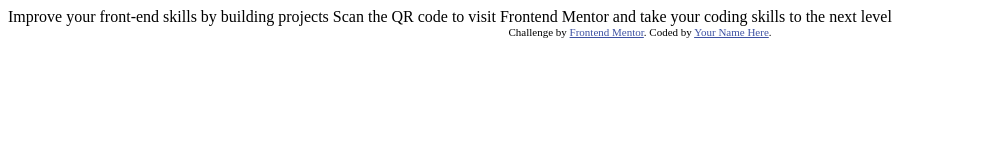
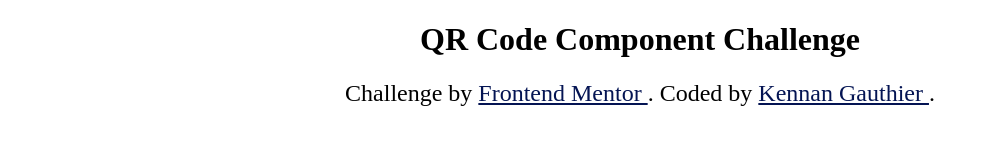
Before and after one commit to KennanDG/QR_CODE_COMPONENT, a plain HTML site: page qr-code-component-main/index.html in a window 1280 px wide. Shown: the whole page, without its empty margins (0-989 px from the left). Drawn offline with Linux system fonts and the light colour scheme.

Commit message:
Enabled hyperlink to my linkedin profile

```diff
--- a/qr-code-component-main/index.html
+++ b/qr-code-component-main/index.html
@@ -1,28 +1,34 @@
 <!DOCTYPE html>
 <html lang="en">
   <head>
-  <meta charset="UTF-8">
-  <meta name="viewport" content="width=device-width, initial-scale=1.0"> <!-- displays site properly based on user's device -->
+    <meta charset="UTF-8" />
+    <meta name="viewport" content="width=device-width, initial-scale=1.0" />
+    <!-- displays site properly based on user's device -->
 
-  <link rel="icon" type="image/png" sizes="32x32" href="./images/favicon-32x32.png">
+    <link
+      rel="icon"
+      type="image/png"
+      sizes="32x32"
+      href="./images/favicon-32x32.png"
+    />
+
+    <link rel="stylesheet" href="style.css">
 
     <title>Frontend Mentor | QR code component</title>
 
-  <!-- Feel free to remove these styles or customise in your own stylesheet 👍 -->
-  <style>
-    .attribution { font-size: 11px; text-align: center; }
-    .attribution a { color: hsl(228, 45%, 44%); }
-  </style>
   </head>
   <body>
-
-  Improve your front-end skills by building projects
-
-  Scan the QR code to visit Frontend Mentor and take your coding skills to the next level
+    <h1>QR Code Component Challenge</h1>
 
     <div class="attribution">
-    Challenge by <a href="https://www.frontendmentor.io?ref=challenge" target="_blank">Frontend Mentor</a>.
-    Coded by <a href="#">Your Name Here</a>.
+      Challenge by
+      <a href="https://www.frontendmentor.io?ref=challenge" target="_blank">
+        Frontend Mentor
+      </a>.
+      Coded by
+      <a href="https://www.linkedin.com/in/kennan-gauthier-021643186/" target="_blank">
+        Kennan Gauthier
+        </a>.
     </div>
   </body>
 </html>
--- /dev/null
+++ b/qr-code-component-main/style.css
@@ -0,0 +1,11 @@
+.attribution {
+        font-size: 24px;
+        text-align: center;
+      }
+      .attribution a {
+        color: hsl(228, 91%, 17%);
+      }
+
+h1{
+    text-align: center;
+}
```
Lines whose indentation alone changed are shown as unchanged.
